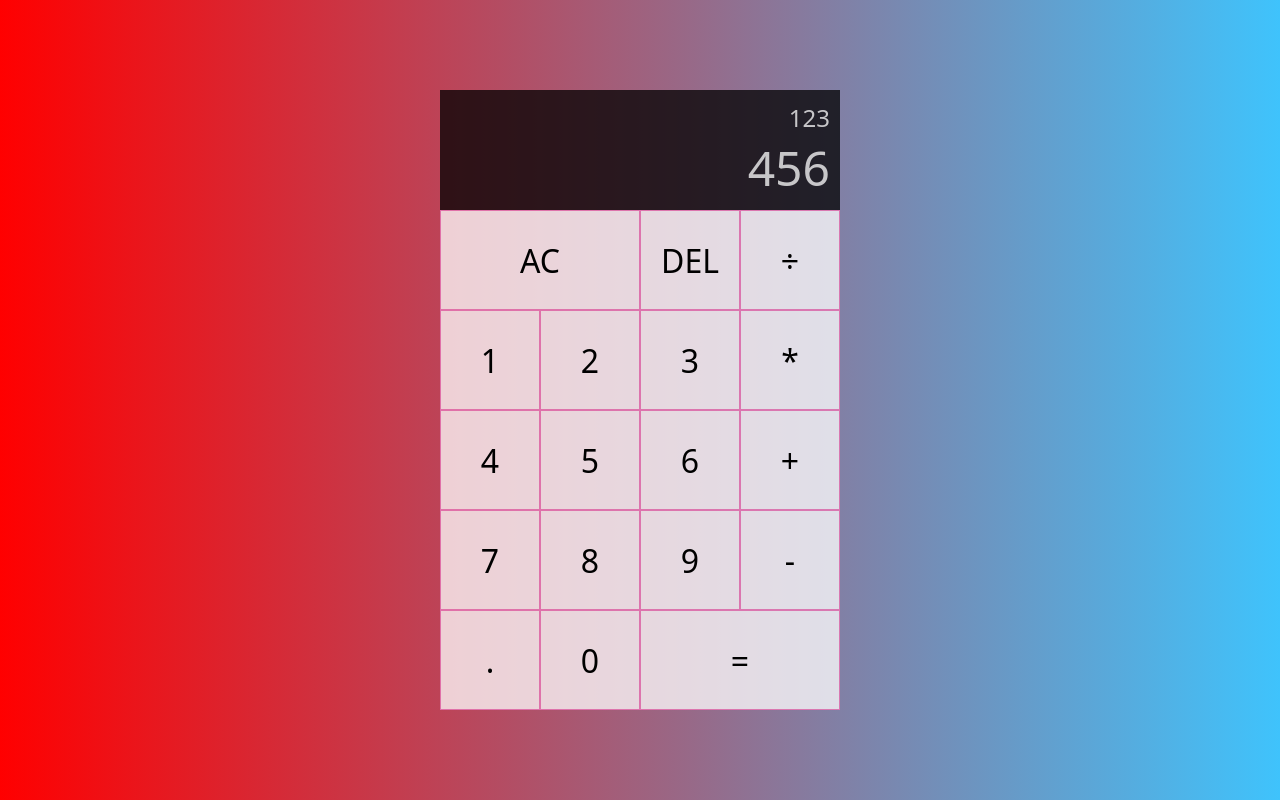
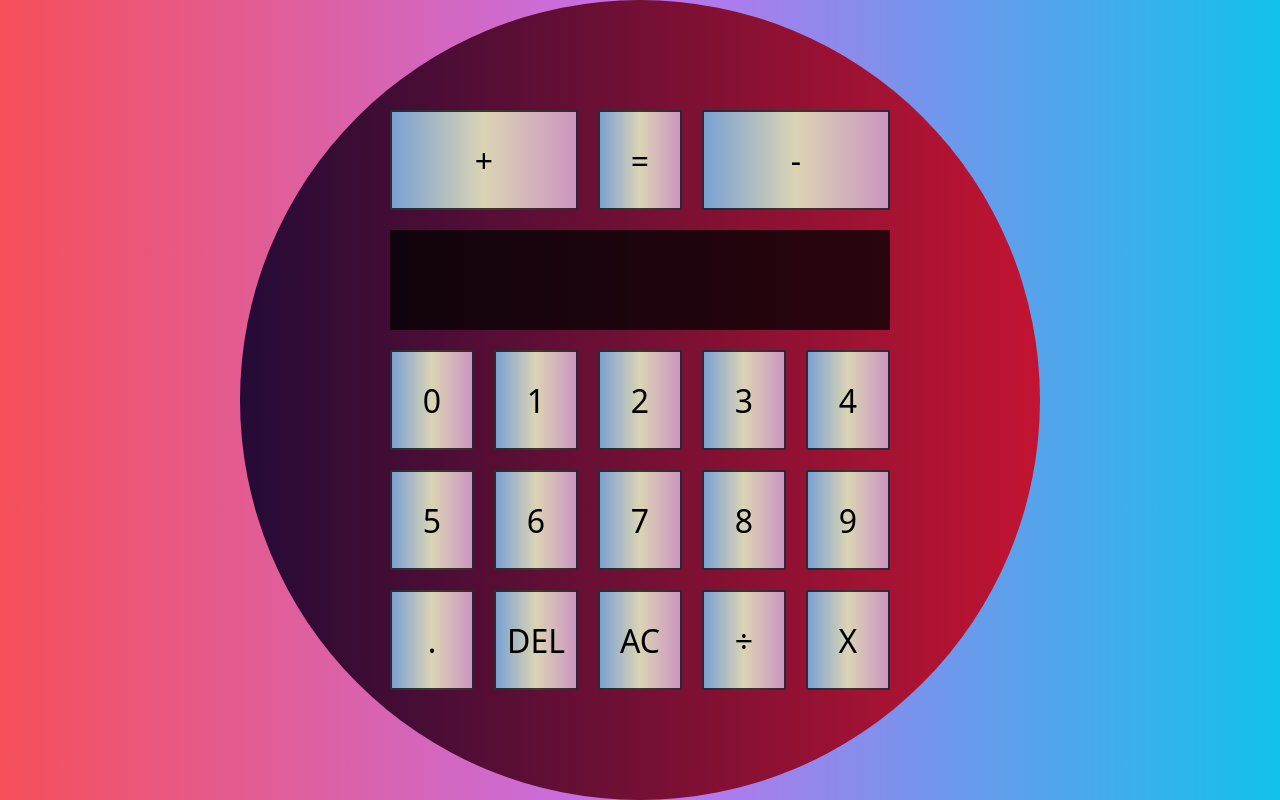
Before and after one commit to eren-eroglu/modern-calculator, a plain HTML site: page index.html in a window 1280 px wide. Drawn offline with Linux system fonts and the light colour scheme.

Commit message:
styles has been changed

```diff
--- a/index.html
+++ b/index.html
@@ -4,37 +4,39 @@
         <meta charset="UTF-8">
         <meta http-equiv="X-UA-Compatible" content="IE=edge">
         <meta name="viewport" content="width=device-width, initial-scale=1.0">
-        <title>Calculator</title>
+        <title>Modern Calculator</title>
         <link rel="stylesheet" href="style.css">
         <script src="main.js" defer></script>
 </head>
+<body>
+       <div class="design"> <div class="container">
 
-<body>
-        <div class="calculator-grid">
+                        <button class="span-two">+</button>
+                        <button class="b">=</button>
+                        <button class="span-two">-</button>
+
         <div class="output">
-                        <div class="previous-operand">123</div>
-                        <div class="current-operand">456</div>
+                <div class="previous-operand"></div>
+                <div class="current-operand"></div>
         </div>
 
-                <button class="span-two">AC</button>
-                <button>DEL</button>
-                <button>÷</button>
+        <button>0</button>
         <button>1</button>
         <button>2</button>
         <button>3</button>
-                <button>*</button>
         <button>4</button>
         <button>5</button>
         <button>6</button>
-                <button>+</button>
         <button>7</button>
         <button>8</button>
         <button>9</button>
-                <button>-</button>
         <button>.</button>
-                <button>0</button>
-                <button class="span-two">=</button>
+        <button>DEL</button>
+        <button>AC</button>
+        <button>÷</button>
+        <button>X</button>
 
+        </div>
 </div>
 </body>
 </html>
--- a/style.css
+++ b/style.css
@@ -4,31 +4,30 @@
         font-weight: normal;
 }
 
+body, html {
+        height: 100vh;
+}
 body {
-        padding: 0;
         margin: 0;
-        background: linear-gradient(to right, #ff0000, #3fc3fc);
-}
-
-.calculator-grid {
         display: grid;
         justify-content: center;
+        align-items: center;
         align-content: center;
-        min-height: 100vh;
-        grid-template-columns: repeat(4, 100px);
-        grid-template-rows: minmax(120px,auto)repeat(5,100px);
+        background: #12c2e9;  /* fallback for old browsers */
+background: -webkit-linear-gradient(to right, #f64f59, #c471ed, #12c2e9);  /* Chrome 10-25, Safari 5.1-6 */
+background: linear-gradient(to right, #f64f59, #c471ed, #12c2e9); /* W3C, IE 10+/ Edge, Firefox 16+, Chrome 26+, Opera 12+, Safari 7+ */
+
 }
+.container {
+        height: 500px;
+        width: 500px;
+        justify-content: center;
+        align-content: center;
 
-.calculator-grid > button {
-        cursor: pointer;
-        font-size: 2rem;
-        border: 1px solid rgba(211, 19, 125, 0.50);
-        outline: none;
-        background-color: rgba(255,255,255, .75);
-}
-
-.calculator-grid > button:hover {
-        background-color: rgba(255,255,255, .9);
+        display: grid;
+        grid-template-columns: repeat(5, 1fr);
+        grid-template-rows:    20% 20% 20% 20% 20%;
+        gap: 20px;
 }
 
 .span-two {
@@ -48,13 +47,31 @@ body {
         word-break: break-all;
 }
 
-.output .previous-operand {
-        color: rgba(255,255,255, .75);
-        font-size: 1.5rem;
+.design {
+        background: #c31432;  /* fallback for old browsers */
+        background: -webkit-linear-gradient(to right, #240b36, #c31432);  /* Chrome 10-25, Safari 5.1-6 */
+        background: linear-gradient(to right, #240b36, #c31432); /* W3C, IE 10+/ Edge, Firefox 16+, Chrome 26+, Opera 12+, Safari 7+ */
+
+        height: 800px;
+        width: 800px;
+        display: flex;
+        justify-content: center;
+        align-items: center;
+        border-radius: 50%;
+
 }
 
+.container > button {
+        cursor: pointer;
+        font-size: 2rem;
+        border: 2px solid rgba(3, 3, 3, 0.75);
+        outline: none;
+        background: #CC95C0;  /* fallback for old browsers */
+        background: -webkit-linear-gradient(to right, #7AA1D2, #DBD4B4, #CC95C0);  /* Chrome 10-25, Safari 5.1-6 */
+        background: linear-gradient(to right, #7AA1D2, #DBD4B4, #CC95C0); /* W3C, IE 10+/ Edge, Firefox 16+, Chrome 26+, Opera 12+, Safari 7+ */
 
-.output .current-operand {
-        color: rgba(255,255,255, .75);
-        font-size: 3rem;
+
 }
+.container > button:hover {
+        opacity: 0.8;
+}
```
Lines whose indentation alone changed are shown as unchanged.
